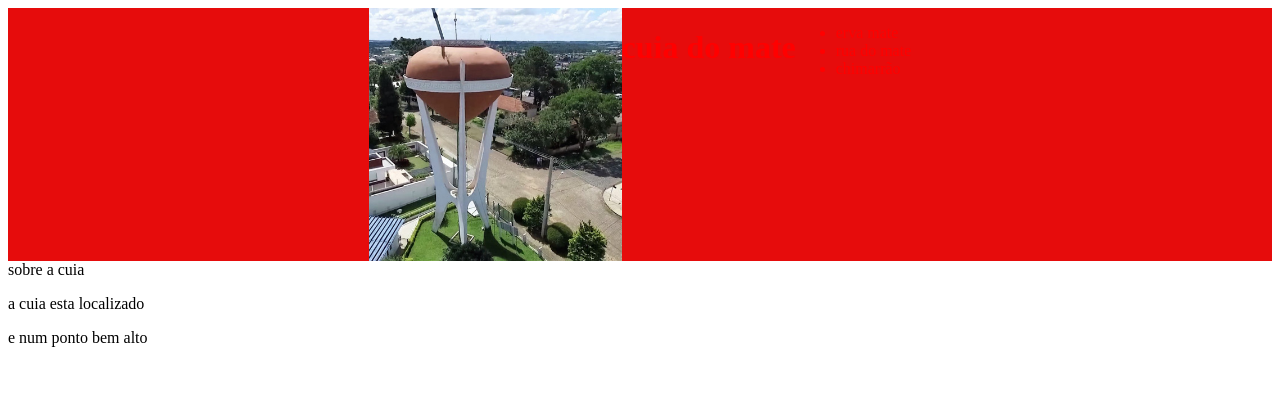
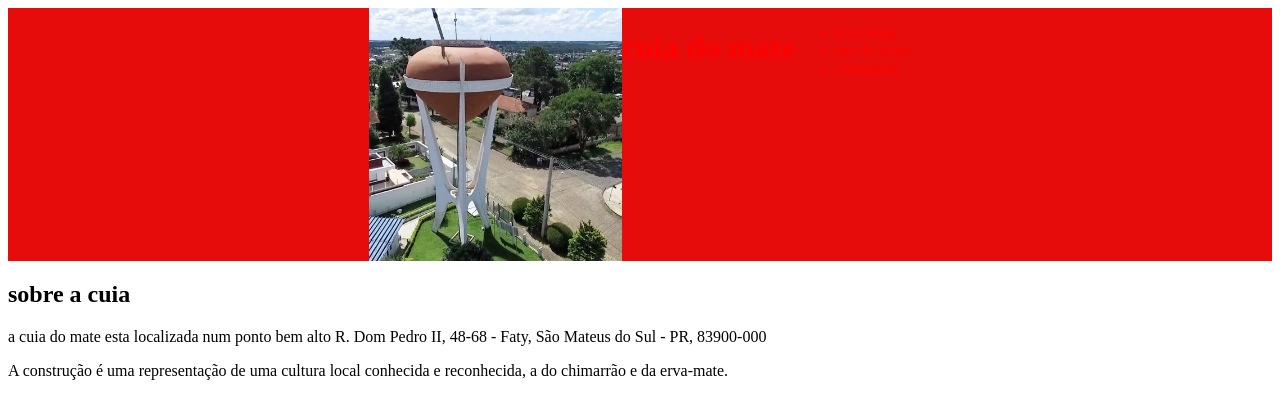
Before and after one commit to Moreira166/siteescola, a plain HTML site: page index.HTML in a window 1280 px wide. Drawn offline with Linux system fonts and the light colour scheme.

Commit message:
sobre a cuia

```diff
--- a/index.HTML
+++ b/index.HTML
@@ -17,11 +17,12 @@
 </ul>
  </header>
     <selection class="sobre-cuia"></selection>
-    <div class="cuia-mate"
+    <div class="cuia-mate">
 <h2 class="sobre titulo">sobre a cuia</h2>
-<p class="texto-um">a cuia esta localizado</p>
-</div>e num ponto bem alto
-</section
+<p class="texto-um">a cuia do mate esta localizada num ponto bem alto R. Dom Pedro II, 48-68 - Faty, São Mateus do Sul - PR, 83900-000</p>
+<p class="texto-dois">A construção é uma representação de uma cultura local conhecida e reconhecida, a do chimarrão e da erva-mate.</p>
+</div>
+</section>
 
 </body>
 </html>
```
